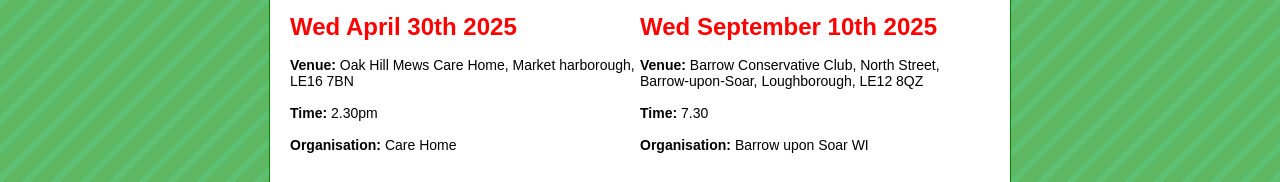
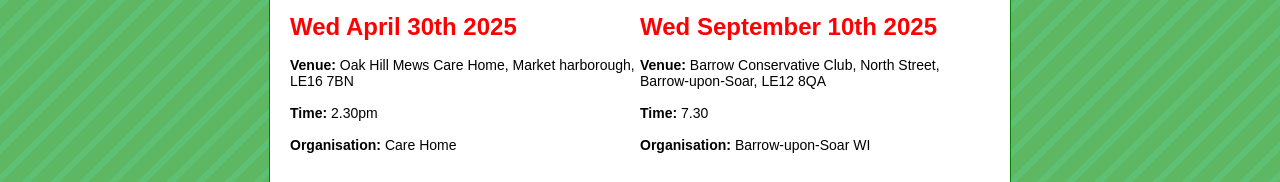
Before and after one commit to stynemouth/stynemouth.github.io, a plain HTML site: page danceouts.html in a window 1280 px wide. Shown: the part 426-608 px from the top of the page. Drawn offline with Linux system fonts and the light colour scheme.

Commit message:
Update danceouts.html

```diff
--- a/danceouts.html
+++ b/danceouts.html
@@ -56,11 +56,11 @@
 
 <h2> Wed September 10th 2025 </h2>
 <p>&nbsp;</p>
-<p><strong> Venue: </strong> Barrow Conservative Club, North Street, Barrow-upon-Soar, Loughborough, LE12 8QZ </p>
+<p><strong> Venue: </strong> Barrow Conservative Club, North Street, Barrow-upon-Soar, LE12 8QA </p>
 <p>&nbsp;</p>
 <p><strong> Time: </strong> 7.30 </p>
 <p>&nbsp;</p>
-<p><strong>Organisation: </strong> Barrow upon Soar WI  </p>
+<p><strong>Organisation: </strong> Barrow-upon-Soar WI  </p>
 <p>&nbsp;</p>
 </div>
 
```
